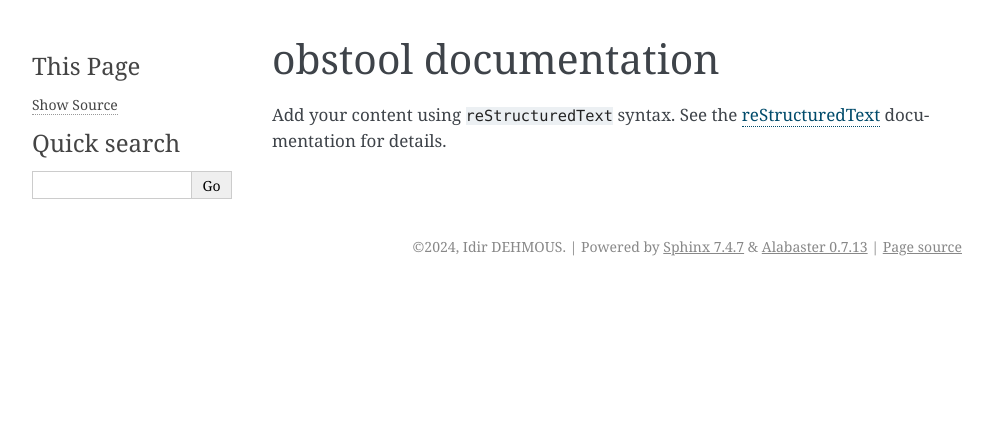
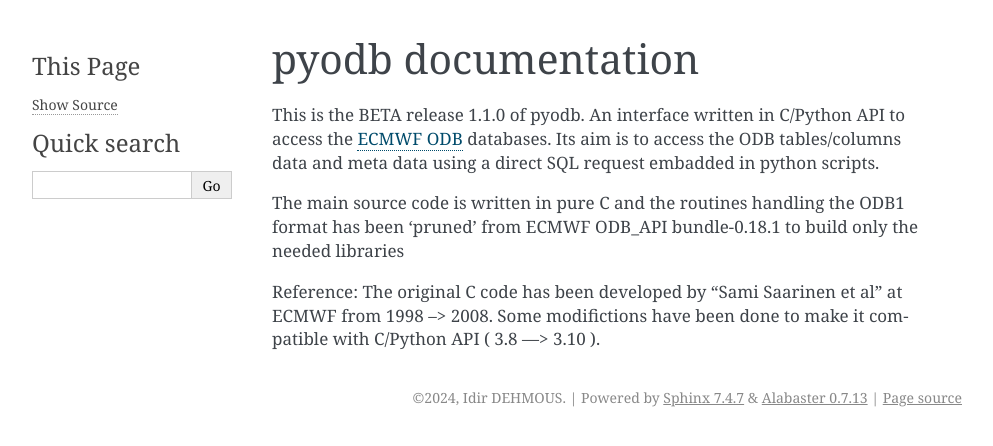
Before and after one commit to idirdehmous/pyodb_1.1.0, a Sphinx documentation site: the page built from docs/index.rst, in a window 1280 px wide. Shown: the top 446 px of the page, without its empty margins (148-1141 px from the left). Built offline with Sphinx 7.4.7, drawn with Linux system fonts in a browser that asks for light colours.

Commit message:
Update index.rst

```diff
--- a/docs/index.rst
+++ b/docs/index.rst
@@ -1,16 +1,10 @@
-.. obstool documentation master file, created by
-   sphinx-quickstart on Thu Dec 26 15:40:19 2024.
-   You can adapt this file completely to your liking, but it should at least
-   contain the root `toctree` directive.
+pyodb documentation
+=====================
+This is the BETA release 1.1.0 of pyodb.
+An interface written in C/Python API to access the  `ECMWF ODB <https://example.com>`_ databases.
+Its aim is to access the ODB tables/columns data and meta data using a direct SQL request embadded in python scripts.
 
-obstool documentation
-=====================
+The main source code is written in pure C and the routines handling the ODB1 format has been 'pruned' from ECMWF ODB_API bundle-0.18.1 to build only the needed libraries
 
-Add your content using ``reStructuredText`` syntax. See the
-`reStructuredText <https://www.sphinx-doc.org/en/master/usage/restructuredtext/index.html>`_
-documentation for details.
-
-
-.. toctree::
-   :maxdepth: 2
-   :caption: Contents:
+Reference: The original C code has been developed by "Sami Saarinen et al" at ECMWF from 1998 --> 2008.
+Some modifictions have been done to make it compatible with C/Python API ( 3.8 ---> 3.10 ).
```
